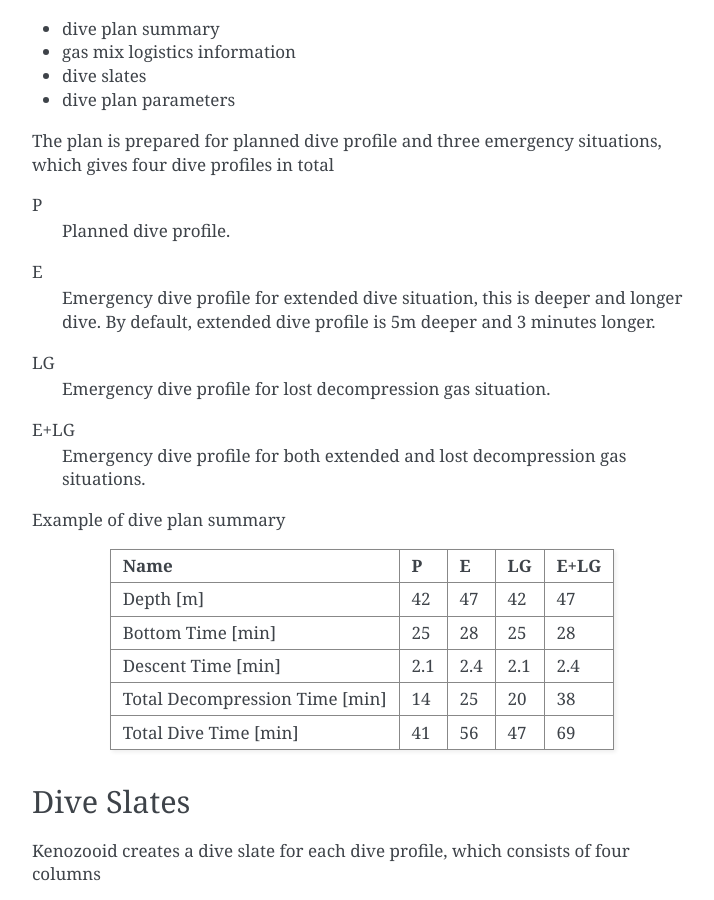
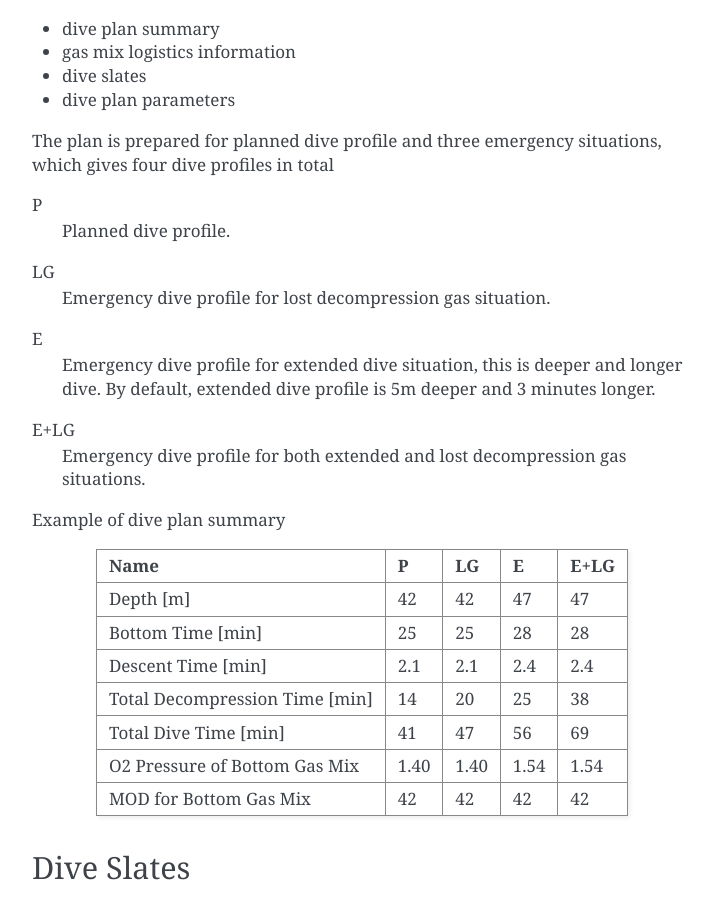
Before and after one commit to gitGNU/gnu_kenozooid, a Sphinx documentation site: the page built from doc/user/deco.rst, in a window 1280 px wide and 900 px high, scrolled down 1966 px. Shown: the whole window, without its empty margins (388-1102 px from the left). Built offline with Sphinx 7.4.7, drawn with Linux system fonts in a browser that asks for light colours.

Commit message:
- decompression dive plan user documentation cleanup after changing lost   gas emergency scenario to be after planned dive profile

```diff
--- a/doc/user/deco.rst
+++ b/doc/user/deco.rst
@@ -89,12 +89,12 @@ situations, which gives four dive profiles in total
 
 P
     Planned dive profile.
+LG
+    Emergency dive profile for lost decompression gas situation.
 E
     Emergency dive profile for extended dive situation, this is deeper and
     longer dive. By default, extended dive profile is 5m deeper and 3 minutes
     longer.
-LG
-    Emergency dive profile for lost decompression gas situation.
 E+LG
     Emergency dive profile for both extended and lost decompression gas
     situations.
@@ -102,13 +102,15 @@ E+LG
 Example of dive plan summary
 
 ============================== ====== ====== ====== ======
- Name                            P      E      LG    E+LG
+ Name                            P      LG     E     E+LG
 ============================== ====== ====== ====== ======
-Depth [m]                          42     47     42     47
-Bottom Time [min]                  25     28     25     28
-Descent Time [min]                2.1    2.4    2.1    2.4
-Total Decompression Time [min]     14     25     20     38
-Total Dive Time [min]              41     56     47     69
+Depth [m]                          42     42     47     47
+Bottom Time [min]                  25     25     28     28
+Descent Time [min]                2.1    2.1    2.4    2.4
+Total Decompression Time [min]     14     20     25     38
+Total Dive Time [min]              41     47     56     69
+O2 Pressure of Bottom Gas Mix    1.40   1.40   1.54   1.54
+MOD for Bottom Gas Mix             42     42     42     42
 ============================== ====== ====== ====== ======
 
 Dive Slates
@@ -170,10 +172,10 @@ calculated as is, this is *without* rule of thirds.
 Example of gas mix logistics information
 
 ============================== ====== ====== ====== ======
-Gas Mix                          P      E      LG    E+LG
+Gas Mix                          P      LG     E     E+LG
 ============================== ====== ====== ====== ======
-Gas Mix EAN27 [liter]            3216   2703   2731   3764
-Gas Mix EAN50 [liter]             644    709   xx     xx
+Gas Mix EAN27 [liter]            3216   2731   2703   3764
+Gas Mix EAN50 [liter]             644   xx      709   xx
 ============================== ====== ====== ====== ======
 
 Above example shows that we need at least 3216 liters of EAN27 for planned
```
